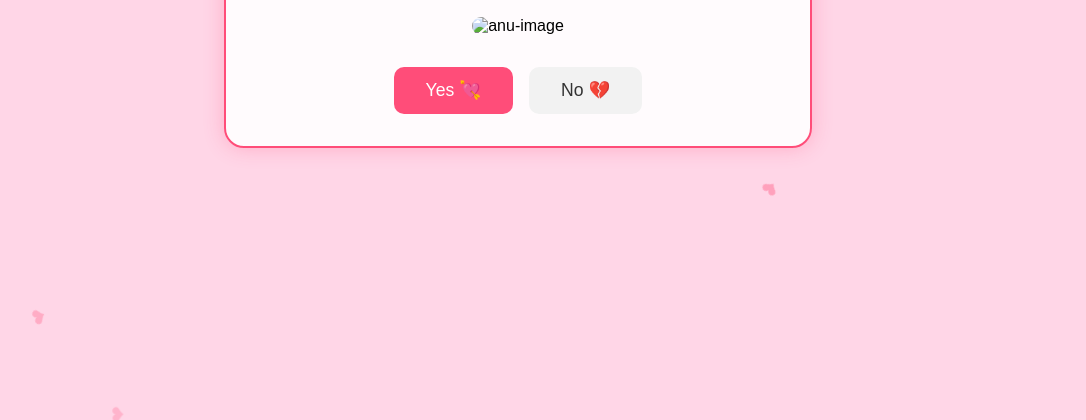
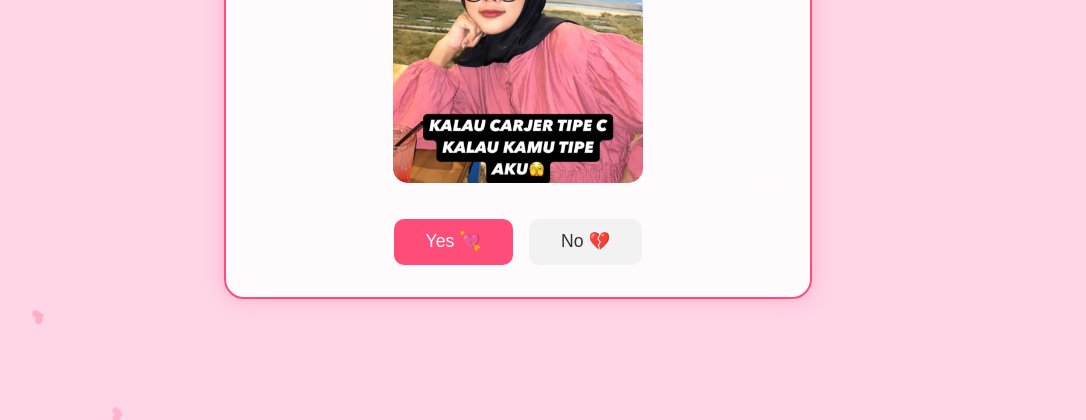
Before and after one commit to Davidwiajaya04/BuatJejeTersayangMwah, a website: page index.html in a window 1280 px wide. Shown: the part 380-800 px from the top of the page, without its empty margins (122-1208 px from the left). Drawn offline with Linux system fonts and the light colour scheme.

Commit message:
Update index.html

```diff
--- a/index.html
+++ b/index.html
@@ -15,7 +15,7 @@
     </audio>
     <div class="container">
         <h1 class="title">Will you be my girlfriend? 🥺💕🌸</h1>
-        <img src="/image/gambar.png" alt="anu-image">
+        <img src="/Images/gambar.png" alt="au-image">
         <div class="buttons">
             <button class="btn yes-btn">Yes 💘</button>
             <button class="btn no-btn">No 💔</button>
```
